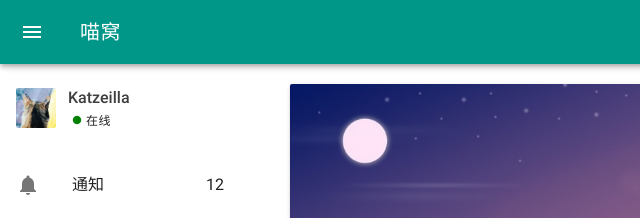
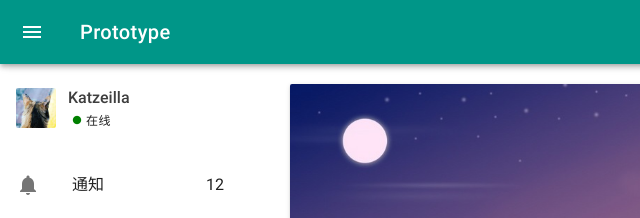
Before and after one commit to Katzeilla/miaowo-web-prototype, a plain HTML site: page prototype/index.html in a window 1280 px wide. Shown: the top 218 px of the page, 0-640 px from the left. Drawn offline with Linux system fonts and the light colour scheme; files whose address does not match are found by name.

Commit message:
Rename project

```diff
--- a/prototype/index.html
+++ b/prototype/index.html
@@ -6,7 +6,7 @@
   <meta http-equiv="X-UA-Compatible" content="IE=edge,chrome=1"/>
   <meta name="renderer" content="webkit">
   <meta http-equiv="Cache-Control" content="no-siteapp"/>
-  <title>喵窝</title>
+  <title>Prototype</title>
   <link rel="stylesheet" href="../css/miaowo-user.css">
   <link rel="stylesheet" href="../css/mdui.min.css">
   <link rel="stylesheet" href="../css/ionicons.min.css">
@@ -18,7 +18,7 @@
     <span class="mdui-btn mdui-btn-icon mdui-ripple mdui-ripple-white" mdui-drawer="{target: '#main-drawer', swipe: true}">
 	    <i class="mdui-icon material-icons">menu</i>
     </span>
-    <a href="" class="mdui-typo-title">喵窝</a>
+    <a href="" class="mdui-typo-title">Prototype</a>
         <div class="mdui-toolbar-spacer"></div>
  <a class="mdui-btn mdui-btn-icon mdui-ripple mdui-ripple-white" mdui-tooltip="{content: '通知'}">
 	 <i class="mdui-icon material-icons">notifications</i>
@@ -196,10 +196,12 @@
   <div class="miaowo-card-footer mdui-card-actions">
 <div class="mdui-row">
 	<div class="mdui-col-xs-8  mdui-ripple">
+		<div class="miaowo-card-info-box">
 		<div class="miaowo-card-info">
     <img class="miaowo-card-avatar" src="../pics/user.jpg"/>
     <div class="mdui-card-header-title">Katzeilla</div>
     <div class="mdui-card-header-subtitle">发布于 3 小时之前</div>
+    </div>
     </div>
     </div>
     <div class="miaowo-button-group">
```
